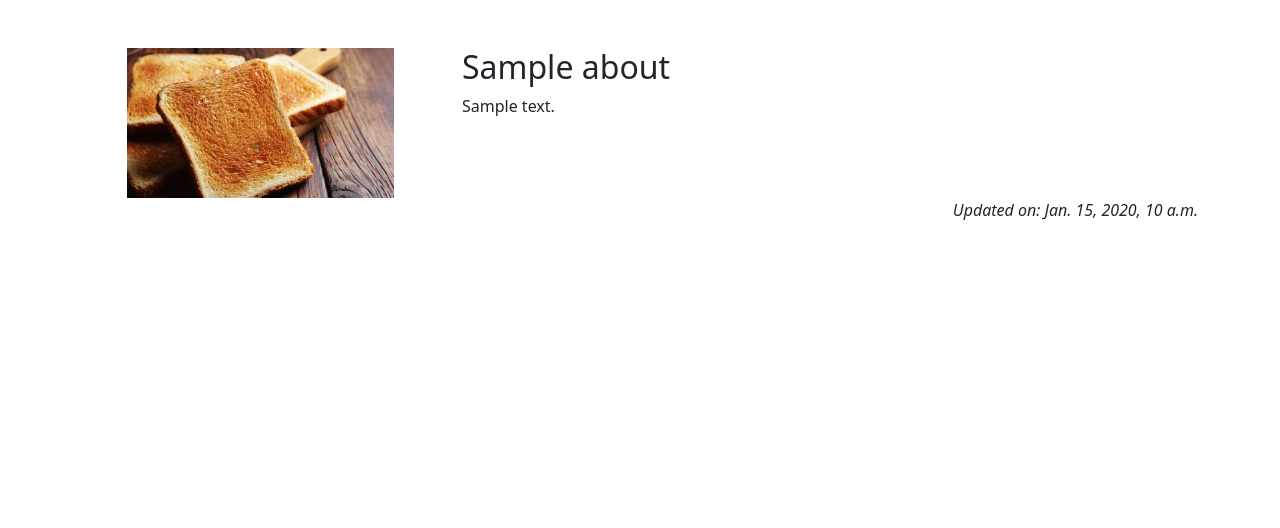
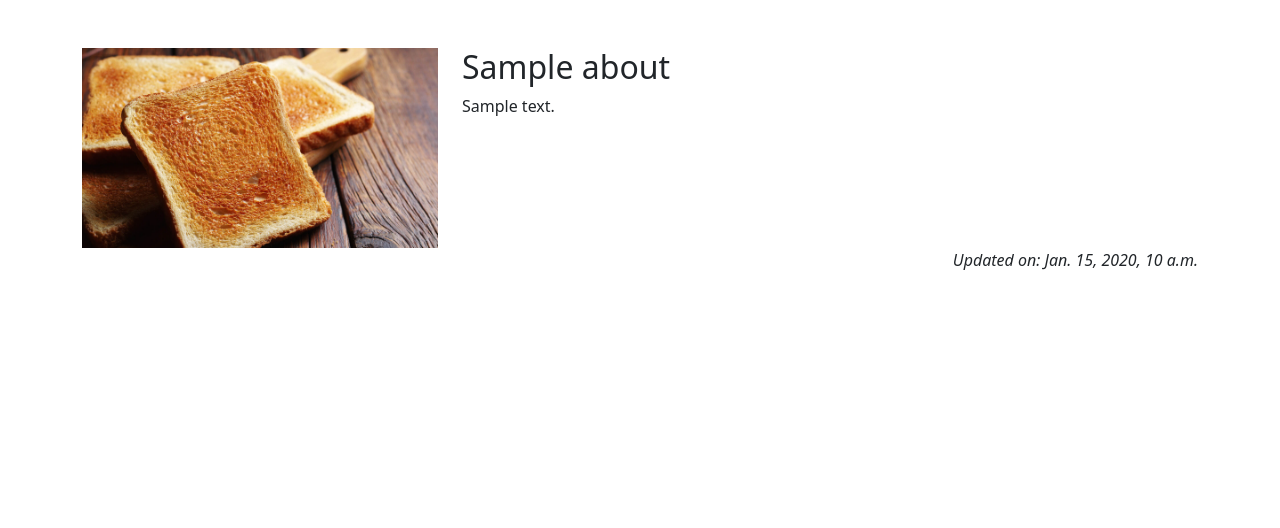
Before and after one commit to klchambers/pp4, a Django app: page /about/ in a window 1280 px wide. Shown: the part 82-610 px from the top of the page. Run offline with Django 4.2, Linux system fonts and the light colour scheme; tables that the repository leaves empty hold one stand-in row (values such as "Sample post").

Commit message:
Maint: Update HTML templates

```diff
--- a/about/templates/about/about.html
+++ b/about/templates/about/about.html
@@ -1,12 +1,12 @@
 {% extends 'base.html' %}
 {% block content %}
 {% load static %}
-<div class="container mt-5">
+<div class="container mt-2 mt-lg-5">
   <div class="row">
-    <div class="col-4 text-center">
-      <img src="{% static 'images/toast.jpg' %}" width="75%" />
+    <div class="col-12 col-md-4 text-center mb-3 mb-md-0">
+      <img src="{% static 'images/toast.jpg' %}" class="img-fluid"/>
     </div>
-    <div class="col-8">
+    <div class="col-sm-12 col-md-8">
 
       <h2>{{ about.title }}</h2>
 
@@ -16,7 +16,6 @@
   <div class="row">
     <div class="col text-right">
       <!-- Updated on field goes in here -->
-
       <p class="text-end"><em>Updated on: {{ about.updated_on }}</em></p>
     </div>
   </div>
--- a/recipes/templates/recipes/index.html
+++ b/recipes/templates/recipes/index.html
@@ -10,7 +10,7 @@
         <div class="col-12 mt-3 left">
             <div class="row">
                 {% for recipe in recipe_list %}
-                <div class="col-md-4">
+                <div class="col-md-4 col-lg-3">
                     <div class="card mb-4">
                         <div class="card-body">
                             <div class="image-container">
--- a/templates/base.html
+++ b/templates/base.html
@@ -39,7 +39,7 @@
                 <ul class="navbar-nav me-auto mb-2 mb-lg-0">
                     <li class="nav-item">
                         <a class="nav-link {% if request.path == home_url %}active{% endif %}" aria-current="page"
-                            href="#">Home</a>
+                            href="{% url 'home' %}">Home</a>
                     </li>
                     <li class="nav-item">
                         <a
```
